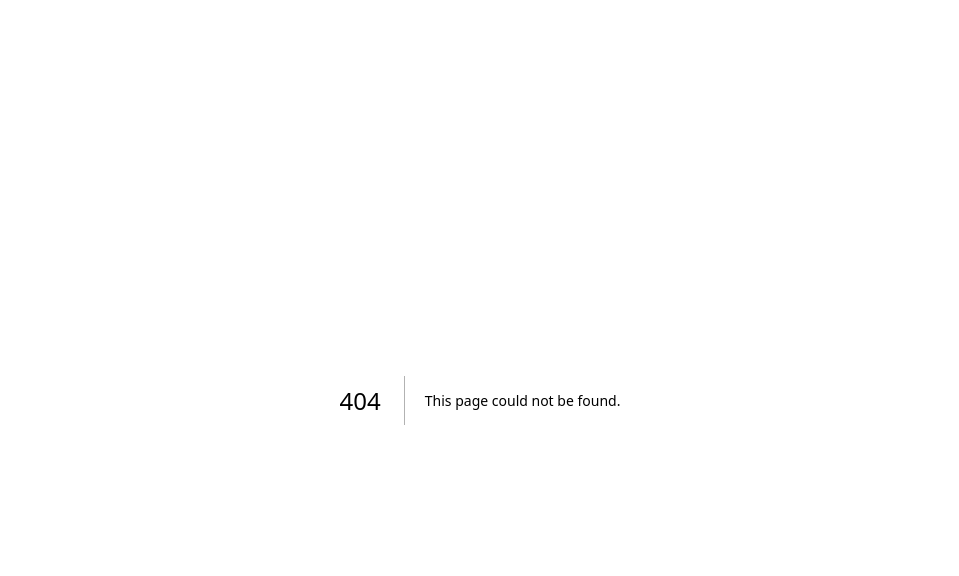
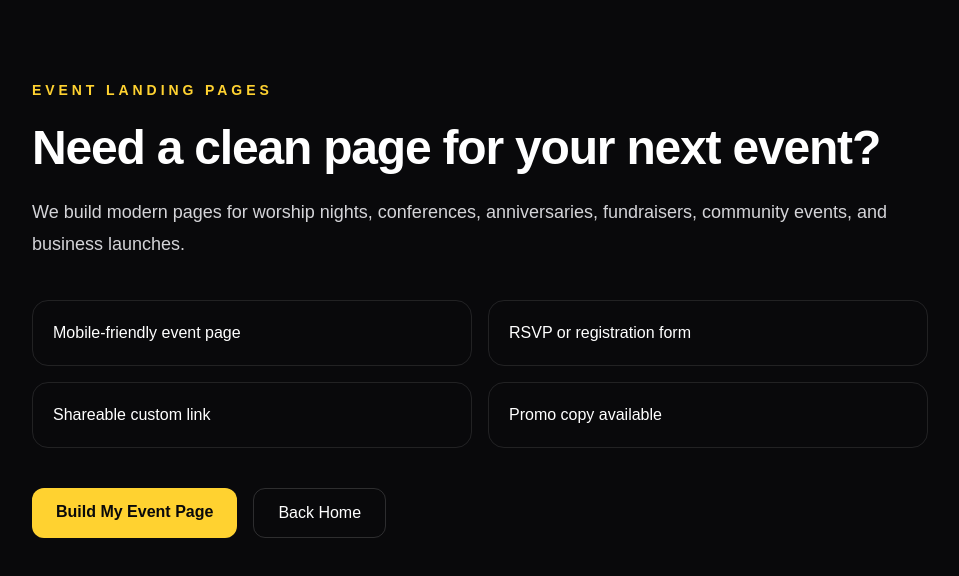
Before and after one commit to Pastorreno/ggi-app-starter, a Next.js app: page /event-pages in a window 1280 px wide. Before the commit this address had no page. Shown: the top 576 px of the page, without its empty margins (160-1119 px from the left). Built offline with nearby package versions, Linux system fonts and the light colour scheme.

Commit message:
Add event pages sales page

```diff
--- /dev/null
+++ b/src/app/event-pages/page.tsx
@@ -0,0 +1,25 @@
+import Link from 'next/link'
+
+export default function EventPagesPage() {
+  return (
+    <main className="min-h-screen bg-zinc-950 px-6 py-20 text-white">
+      <div className="mx-auto max-w-4xl">
+        <p className="text-sm font-semibold uppercase tracking-[0.28em] text-amber-300">Event Landing Pages</p>
+        <h1 className="mt-6 text-5xl font-bold tracking-tight">Need a clean page for your next event?</h1>
+        <p className="mt-6 text-lg leading-8 text-zinc-300">
+          We build modern pages for worship nights, conferences, anniversaries, fundraisers, community events, and business launches.
+        </p>
+        <div className="mt-10 grid gap-4 sm:grid-cols-2">
+          <div className="rounded-2xl border border-white/10 p-5">Mobile-friendly event page</div>
+          <div className="rounded-2xl border border-white/10 p-5">RSVP or registration form</div>
+          <div className="rounded-2xl border border-white/10 p-5">Shareable custom link</div>
+          <div className="rounded-2xl border border-white/10 p-5">Promo copy available</div>
+        </div>
+        <div className="mt-10 flex gap-4">
+          <Link href="/contact" className="rounded-xl bg-amber-300 px-6 py-3 font-bold text-zinc-950">Build My Event Page</Link>
+          <Link href="/" className="rounded-xl border border-white/15 px-6 py-3">Back Home</Link>
+        </div>
+      </div>
+    </main>
+  )
+}
```
